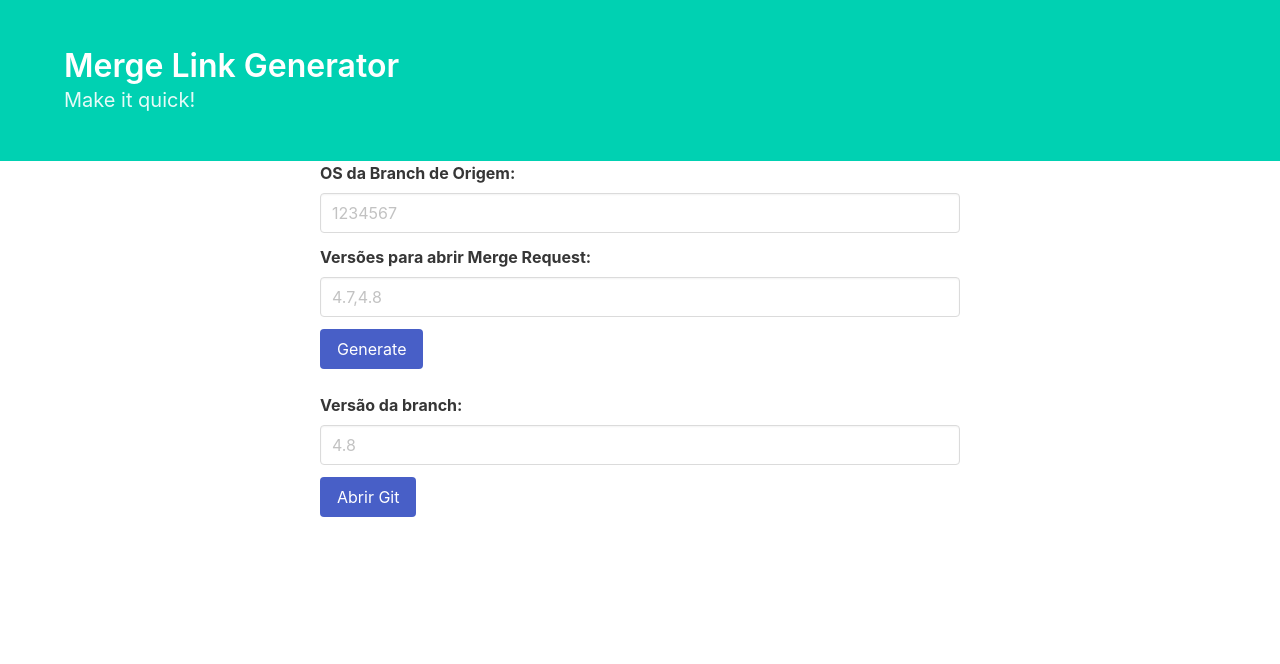
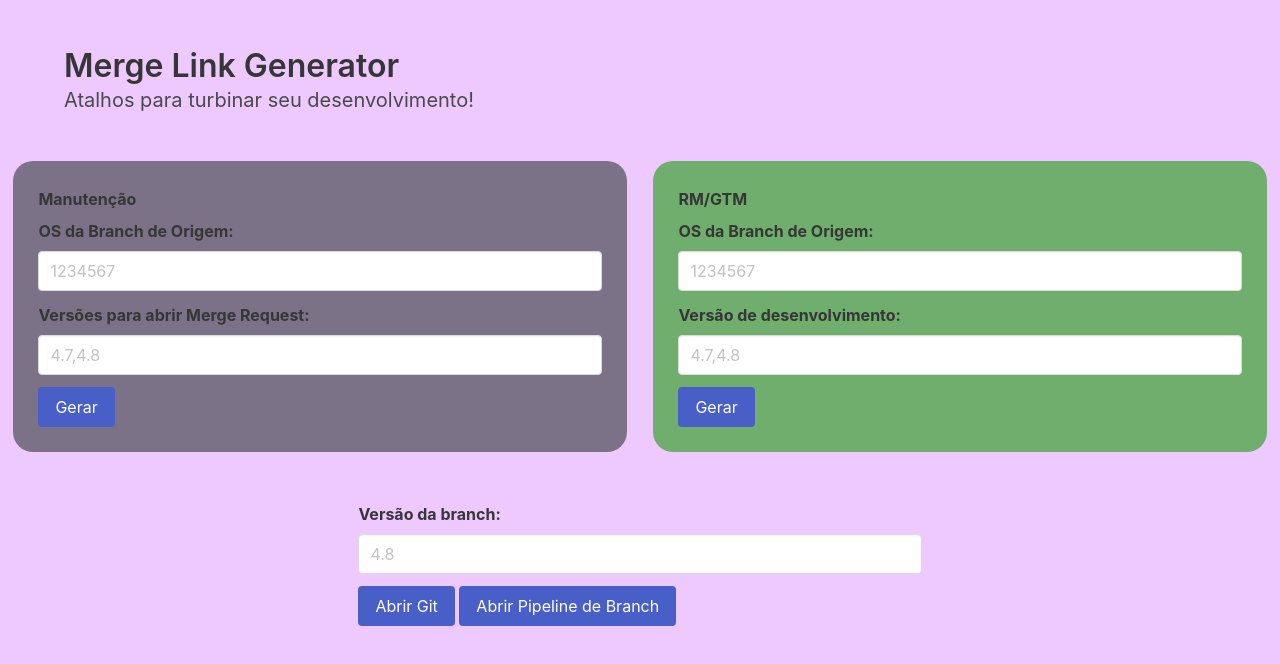
Before and after one commit to ggfto/merge-link, a website: page public/index.html in a window 1280 px wide. Drawn offline with nearby package versions, Linux system fonts and the light colour scheme.

Commit message:
add rm/gtm

```diff
--- a/public/index.html
+++ b/public/index.html
@@ -9,20 +9,18 @@
         <link rel="stylesheet" href="style.css">
         <title>Merge Link Generator</title>
     </head>
-    <body>
-        <section class="hero is-primary">
+    <body class="main-bg">
+        <section class="hero main-bg">
             <div class="hero-body">
                 <div class="container">
-                    <h1 class="title">
-                        Merge Link Generator
-                    </h1>
-                    <h2 class="subtitle">
-                        Make it quick!
-                    </h2>
+                    <h1 class="title">Merge Link Generator</h1>
+                    <h2 class="subtitle">Atalhos para turbinar seu desenvolvimento!</h2>
                 </div>
             </div>
         </section>
-        <section class="form-data">
+        <div class="width-100 display-flex">
+            <section class="form-data man padding-2">
+                <h2 class="label">Manutenção</h2>
                 <div class="field">
                     <label class="label">OS da Branch de Origem:</label>
                     <div class="control">
@@ -36,10 +34,30 @@
                     </div>
                 </div>
                 <div class="control">
-                <button class="button is-link" onclick="gerarLinks()">Generate</button>
+                    <button class="button is-link" onclick="gerarLinks()">Gerar</button>
                 </div>
             </section>
-        <section class="form-data">
+            <section class="form-data gtm padding-2">
+                <h2 class="label">RM/GTM</h2>
+                <div class="field">
+                    <label class="label">OS da Branch de Origem:</label>
+                    <div class="control">
+                        <input class="input" type="text" placeholder="1234567" id="os-gtm" required>
+                    </div>
+                </div>
+                <div class="field">
+                    <label class="label">Versão de desenvolvimento:</label>
+                    <div class="control">
+                        <input class="input" type="text" placeholder="4.7,4.8" id="versoes-gtm" required>
+                    </div>
+                </div>
+                <div class="control">
+                    <button class="button is-link" onclick="gerarLinksGTM()">Gerar</button>
+                </div>
+            </section>
+        </div>
+        <div class="width-100 display-flex">
+            <section class="form-data padding-2">
                 <div class="field">
                     <label class="label"></br>Versão da branch:</label>
                     <div class="control">
@@ -48,8 +66,10 @@
                 </div>
                 <div class="control">
                     <button class="button is-link" onclick="abrirGit()">Abrir Git</button>
+                    <button class="button is-link" onclick="abrirBranch()">Abrir Pipeline de Branch</button>
                 </div>
             </section>
+        </div>
         <script src="main.js"></script>
         <script src="https://code.jquery.com/jquery-3.6.0.min.js"></script>
     </body>
--- a/public/main.js
+++ b/public/main.js
@@ -10,19 +10,35 @@ function gerarLinks() {
     generateLink(arg1, arg2);
 }
 
-function generateLink(os, versoes) {
+function gerarLinksGTM() {
+    let arg1 = $('#os-gtm').val();
+    let arg2 = $('#versoes-gtm').val();
+    generateLink(arg1, arg2, true);
+}
+
+function generateLink(os, versoes, gtm) {
     let arrVersoes = versoes.split(',');
 	for(let i=0;i<arrVersoes.length;i++) {
-		window.open(`https://git.sankhya.com.br/plataforma-w/sankhyaw/-/merge_requests/new?merge_request%5Bsource_branch%5D=${os}-${((arrVersoes[i] == 'master') ? 'trunk' : arrVersoes[i]).replace("-RC","").replace("-DEV","").replace("-HOMOLOG", "").replace(" ", "")}
-			&merge_request%5Bsource_project_id%5D=838&merge_request%5Btarget_branch%5D=${arrVersoes[i].toUpperCase()}
+		let originBranch = ((arrVersoes[i] == 'master') ? 'trunk' : arrVersoes[i]).replace("-RC","").replace("-DEV","").replace("-HOMOLOG", "").replace(" ", "");
+		let destinationBranch = arrVersoes[i].toUpperCase();
+		if(gtm) originBranch += "-DEV";
+		if(gtm) destinationBranch += "-DEV";
+
+		window.open(`https://git.sankhya.com.br/plataforma-w/sankhyaw/-/merge_requests/new?merge_request%5Bsource_branch%5D=${os}-${originBranch}
+			&merge_request%5Bsource_project_id%5D=838&merge_request%5Btarget_branch%5D=${destinationBranch}
 			&merge_request%5Btarget_project_id%5D=838`, '_blank');
 	}
 }
 
 function abrirGit() {
 	let os = $('#os').val();
+	if(os == undefined || os == null || os === "") os = $('#os-gtm').val();
     let version = $('#version').val();
     if(version != undefined) version = version.trim();
     if(version == 'master') version = 'trunk';
 	window.open(`https://git.sankhya.com.br/plataforma-w/sankhyaw/-/tree/${os}-${version.toUpperCase()}`, '_blank');
 }
+
+function abrirBranch() {
+	window.open(`https://git.sankhya.com.br/plataforma-w/branch-estavel/pipelines/new`, '_blank');
+}
--- a/public/style.css
+++ b/public/style.css
@@ -1,4 +1,34 @@
+html {
+    background-color: #EDC9FF;
+    overflow: hidden;
+}
+
 .form-data {
     margin: auto;
-    width: 50%;
+    width: 48%;
+    border-radius: 20px;
 }
+
+.display-flex {
+    display: flex;
+}
+
+.width-100 {
+    width: 100%;
+}
+
+.padding-2 {
+    padding: 2%;
+}
+
+.main-bg {
+    background-color: #EDC9FF;
+}
+
+.man {
+    background-color: #7C7287;
+}
+
+.gtm {
+    background-color: #70AE6E;
+}
```
Lines whose indentation alone changed are shown as unchanged.
